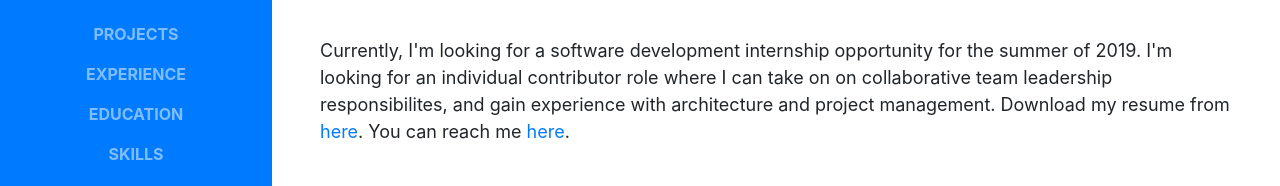
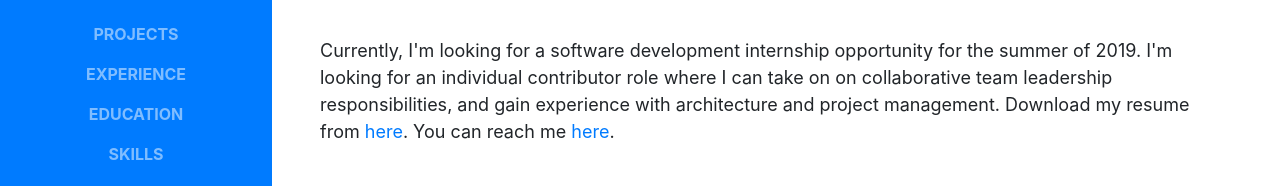
Before and after one commit to rick1314/rick1314.github.io, a website with bundled scripts: page index.html in a window 1280 px wide. Shown: the part 398-584 px from the top of the page. Built offline with nearby package versions, Linux system fonts and the light colour scheme; a web font is replaced by a local one.

Commit message:
fixed typo

```diff
--- a/index.html
+++ b/index.html
@@ -93,7 +93,7 @@
           <br>
           <p class="mb-5"> Hello and Welcome to my website. My name is <strong> Debopriyo Bhattacharya. </strong>  I'm a graduate student at <a href="https://www.syr.edu"> Syracuse University </a> pursuing an MS in Computer Science. I have a penchant for <a href="https://news.ycombinator.com/" target="_blank">technology</a>, <a href="https://www.investopedia.com/" target="_blank">finance </a> and <a href="https://www.imdb.com/chart/top" target="_blank">movies. </a> </p>
 
-          <p class ="mb-5"> Currently, I'm looking for a software development internship opportunity for the summer of 2019. I'm looking for an individual contributor role where I can take on on collaborative team leadership responsibilites, and gain experience with architecture and project management. Download my resume from <a href="./assets/resume.pdf">here</a>. You can reach me   <a class="js-scroll-trigger" href="#contact">here</a>. </p>
+          <p class ="mb-5"> Currently, I'm looking for a software development internship opportunity for the summer of 2019. I'm looking for an individual contributor role where I can take on on collaborative team leadership responsibilities, and gain experience with architecture and project management. Download my resume from <a href="./assets/resume.pdf">here</a>. You can reach me   <a class="js-scroll-trigger" href="#contact">here</a>. </p>
 
           <ul class="list-inline list-social-icons mb-0">
             <li class="list-inline-item">
```
